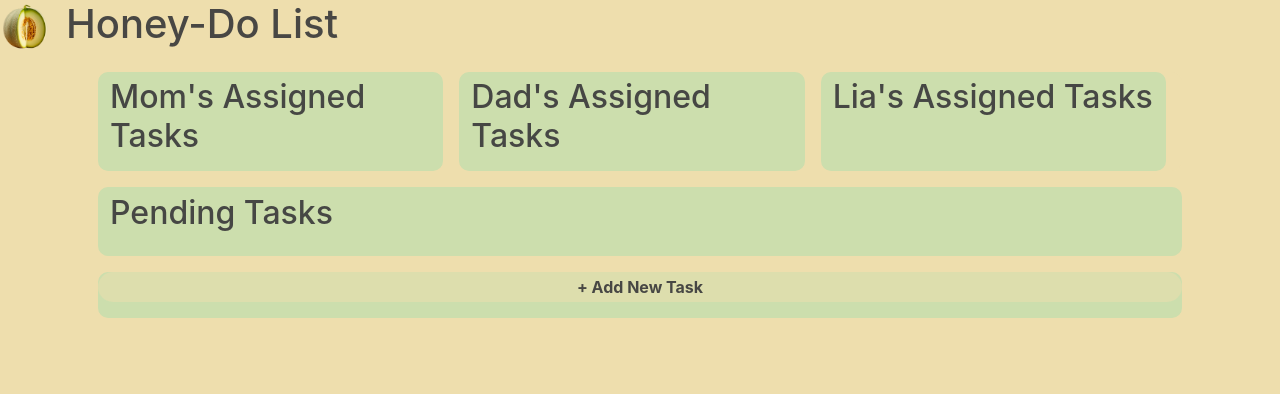
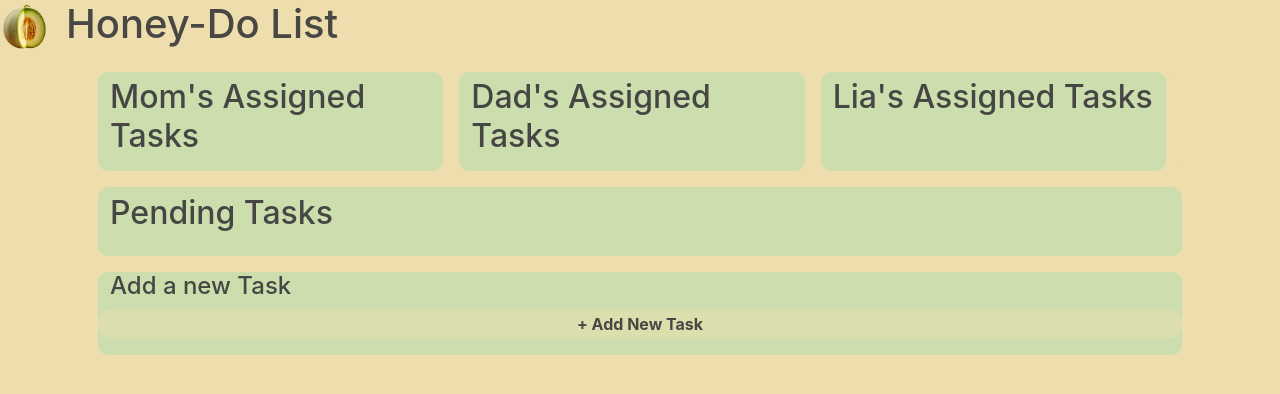
Before and after one commit to javar10/Honey-Do-List_React, a React (Create React App) app: page / in a window 1280 px wide. Shown: the top 394 px of the page. Built offline with nearby package versions, Linux system fonts and the light colour scheme.

Commit message:
new task header

```diff
--- a/src/pages/HomePage.js
+++ b/src/pages/HomePage.js
@@ -17,6 +17,7 @@ const HomePage = () => {
       </div>
 
       <div className="row">
+        <h4>Add a new Task</h4>
         <NewTaskForm />
       </div>
 
```
